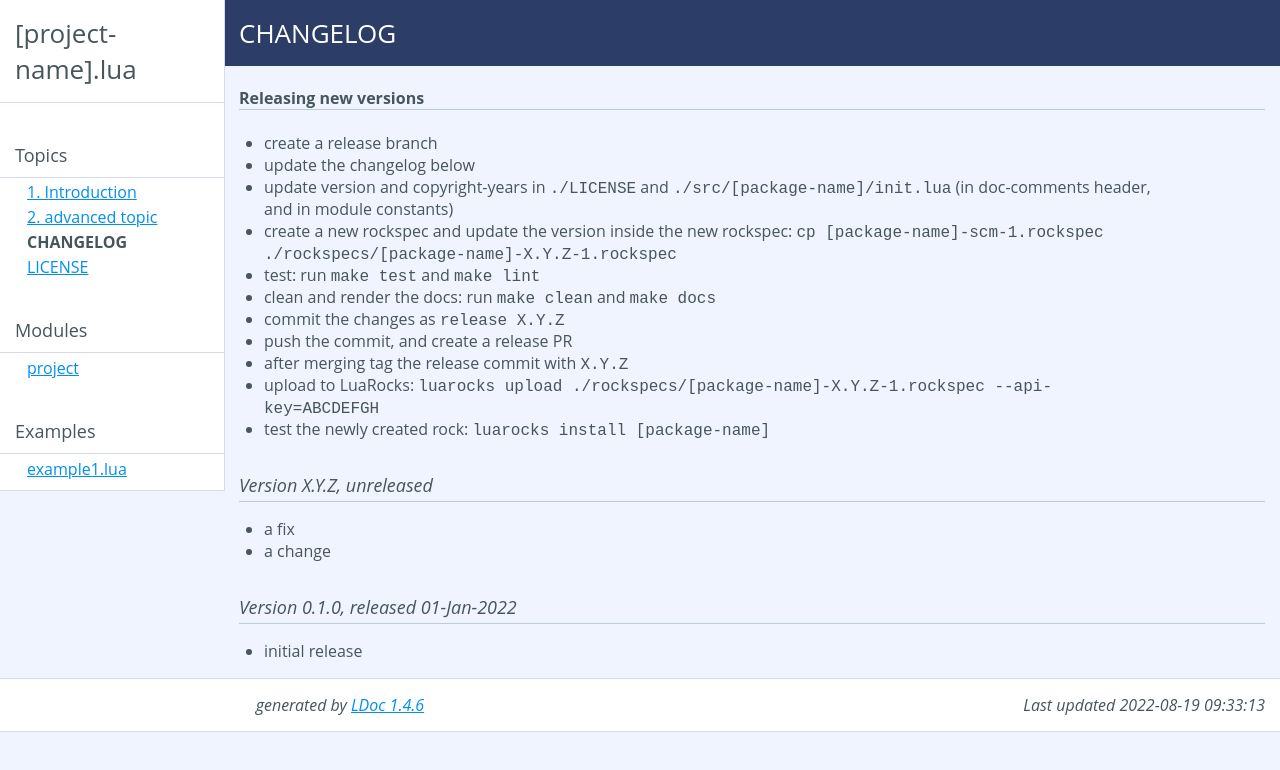
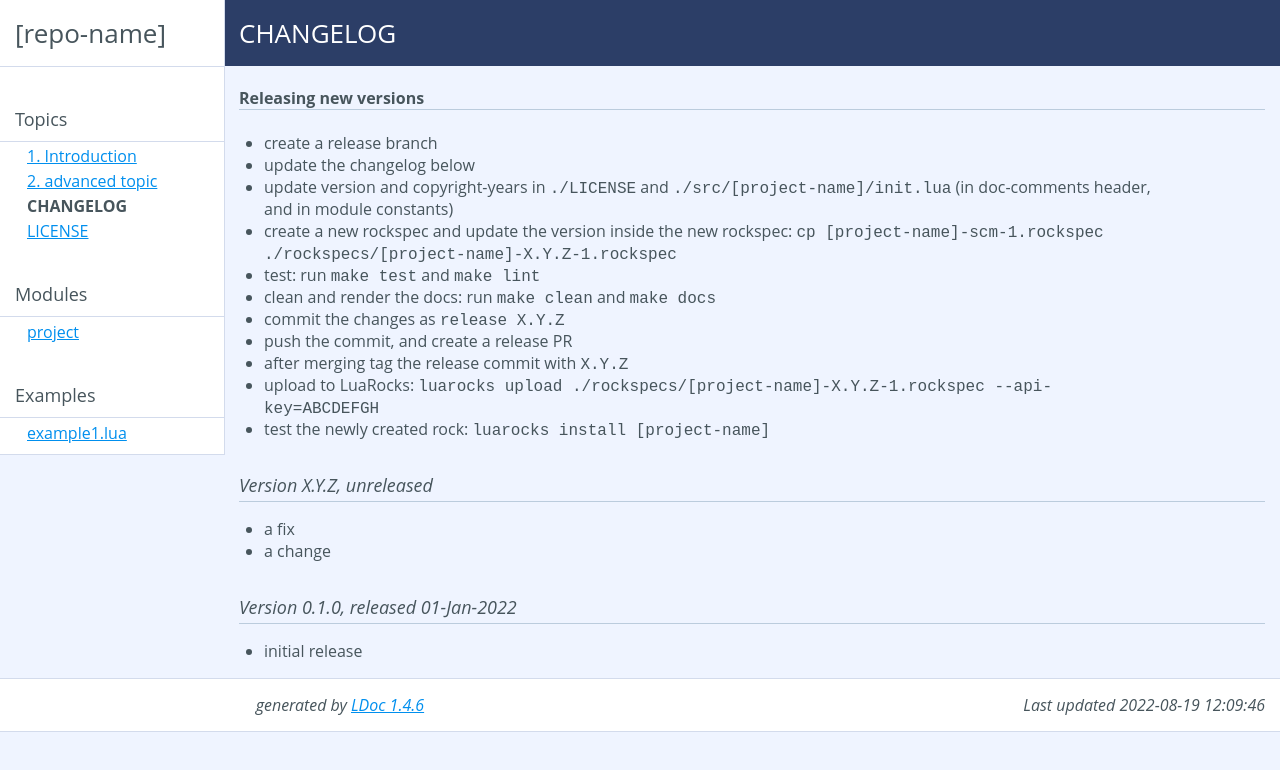
Before and after one commit to Tieske/project.lua, a plain HTML site: page docs/topics/CHANGELOG.md.html in a window 1280 px wide. Drawn offline with Linux system fonts and the light colour scheme.

Commit message:
more fixes 2nd test run

```diff
--- a/docs/topics/CHANGELOG.md.html
+++ b/docs/topics/CHANGELOG.md.html
@@ -3,7 +3,7 @@
 <html>
 <meta http-equiv="Content-Type" content="text/html; charset=UTF-8"/>
 <head>
-    <title>Reference</title>
+    <title>[project-name] docs</title>
     <link rel="stylesheet" href="../ldoc.css" type="text/css" />
 </head>
 <body>
@@ -24,7 +24,7 @@
 
 <div id="navigation">
 <br/>
-<h1>[project-name].lua</h1>
+<h1>[repo-name]</h1>
 
 
 
@@ -57,17 +57,17 @@
 <ul>
     <li>create a release branch</li>
     <li>update the changelog below</li>
-    <li>update version and copyright-years in <code>./LICENSE</code> and <code>./src/[package-name]/init.lua</code> (in doc-comments
+    <li>update version and copyright-years in <code>./LICENSE</code> and <code>./src/[project-name]/init.lua</code> (in doc-comments
     header, and in module constants)</li>
     <li>create a new rockspec and update the version inside the new rockspec:
-    <code>cp [package-name]-scm-1.rockspec ./rockspecs/[package-name]-X.Y.Z-1.rockspec</code></li>
+    <code>cp [project-name]-scm-1.rockspec ./rockspecs/[project-name]-X.Y.Z-1.rockspec</code></li>
     <li>test: run <code>make test</code> and <code>make lint</code></li>
     <li>clean and render the docs: run <code>make clean</code> and <code>make docs</code></li>
     <li>commit the changes as <code>release X.Y.Z</code></li>
     <li>push the commit, and create a release PR</li>
     <li>after merging tag the release commit with <code>X.Y.Z</code></li>
-    <li>upload to LuaRocks: <code>luarocks upload ./rockspecs/[package-name]-X.Y.Z-1.rockspec --api-key=ABCDEFGH</code></li>
-    <li>test the newly created rock: <code>luarocks install [package-name]</code></li>
+    <li>upload to LuaRocks: <code>luarocks upload ./rockspecs/[project-name]-X.Y.Z-1.rockspec --api-key=ABCDEFGH</code></li>
+    <li>test the newly created rock: <code>luarocks install [project-name]</code></li>
 </ul>
 
 <h3>Version X.Y.Z, unreleased</h3>
@@ -88,7 +88,7 @@
 </div> <!-- id="main" -->
 <div id="about">
 <i>generated by <a href="http://github.com/stevedonovan/LDoc">LDoc 1.4.6</a></i>
-<i style="float:right;">Last updated 2022-08-19 09:33:13 </i>
+<i style="float:right;">Last updated 2022-08-19 12:09:46 </i>
 </div> <!-- id="about" -->
 </div> <!-- id="container" -->
 </body>
```
Also changed, not shown: docs/examples/example1.lua.html (+3 -3 lines), docs/index.html (+3 -3 lines), docs/topics/01-introduction.md.html (+5 -6 lines), docs/topics/02-advanced.md.html (+3 -3 lines), docs/topics/LICENSE.html (+3 -3 lines), 7 other files.
